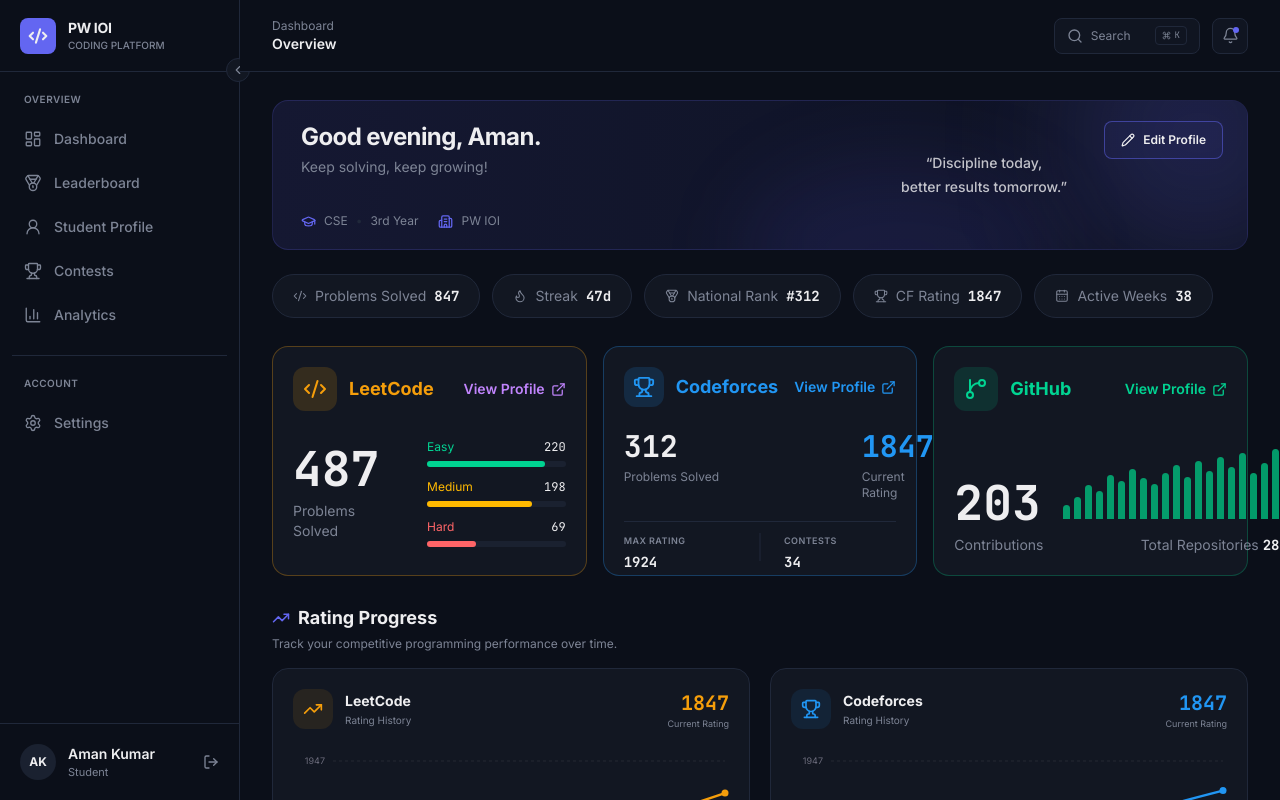
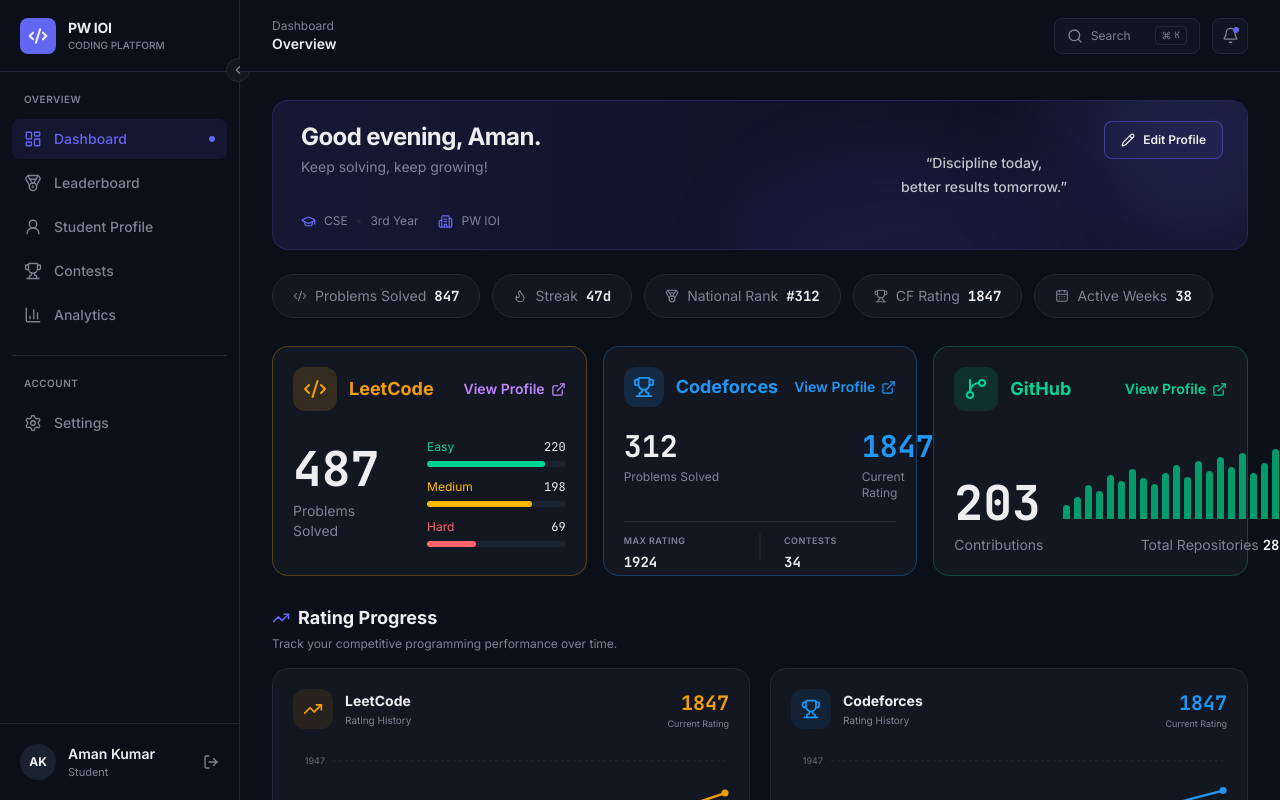
Before and after one commit to Aman-kumar-2007/pw-ioi-coding-platform, a React (Vite) app: page / in a window 1280 px wide. Shown: the top 800 px of the page. Built offline with nearby package versions, Linux system fonts and the light colour scheme.

Commit message:
Add dashboard and leaderboard navigation

```diff
--- a/src/App.jsx
+++ b/src/App.jsx
@@ -1,20 +1,36 @@
+import { useState } from "react"
+
 import Layout from "./components/Layout"
 import DashboardHeader from "./components/DashboardHeader"
 import QuickStats from "./components/QuickStats"
 import PlatformCards from "./components/PlatformCards"
-import RatingSection from "./components/RatingSection"
+import RatingProgress from "./components/RatingSection"
 import CodingHeatmap from "./components/CodingHeatmap"
 import LearningProgress from "./components/LearningProgress"
+import Leaderboard from "./components/Leaderboard"
 
 function App() {
+    const [activePage, setActivePage] = useState("Dashboard")
+
     return (
-        <Layout>
-            <DashboardHeader />
-            <QuickStats />
-            <PlatformCards />
-            <RatingSection />
-            <CodingHeatmap/>
-            <LearningProgress/>
+        <Layout
+            activePage={activePage}
+            setActivePage={setActivePage}
+        >
+            {activePage === "Dashboard" && (
+                <>
+                    <DashboardHeader />
+                    <QuickStats />
+                    <PlatformCards />
+                    <RatingProgress />
+                    <CodingHeatmap />
+                    <LearningProgress />
+                </>
+            )}
+
+            {activePage === "Leaderboard" && (
+                <Leaderboard />
+            )}
         </Layout>
     )
 }
--- a/src/components/Layout.jsx
+++ b/src/components/Layout.jsx
@@ -1,10 +1,13 @@
 import Sidebar from "./Sidebar"
 import Topbar from "./Topbar"
 
-function Layout({ children }) {
+function Layout({ children, activePage, setActivePage }) {
     return (
         <div className="min-h-screen bg-background text-foreground">
-            <Sidebar />
+            <Sidebar
+                activePage={activePage}
+                setActivePage={setActivePage}
+            />
 
             <main className="ml-[240px] min-h-screen w-[calc(100%-240px)] overflow-x-hidden pt-[72px]">
                 <Topbar />
--- a/src/components/Sidebar.jsx
+++ b/src/components/Sidebar.jsx
@@ -11,7 +11,7 @@
   Medal,
 } from "lucide-react"
 
-function Sidebar() {
+function Sidebar({ activePage, setActivePage }) {
   const menuItems = [
     {
       label: "Dashboard",
@@ -64,19 +64,22 @@
 
         {menuItems.map((item) => {
           const Icon = item.icon
+          const isActive = activePage === item.label
 
           return (
             <button
               key={item.label}
-              className={`group flex w-full items-center gap-3 rounded-lg px-3 py-2.5 text-sm font-medium transition-all ${item.active
+              onClick={() => setActivePage(item.label)}
+              className={`group flex w-full items-center gap-3 rounded-lg px-3 py-2.5 text-sm font-medium transition-all ${isActive
                   ? "bg-primary/10 text-primary"
                   : "text-muted-foreground hover:bg-secondary hover:text-foreground"
                 }`}
             >
               <Icon size={18} strokeWidth={1.8} />
+
               <span>{item.label}</span>
 
-              {item.active && (
+              {isActive && (
                 <span className="ml-auto h-1.5 w-1.5 rounded-full bg-primary" />
               )}
             </button>
```
Lines whose indentation alone changed are shown as unchanged.
